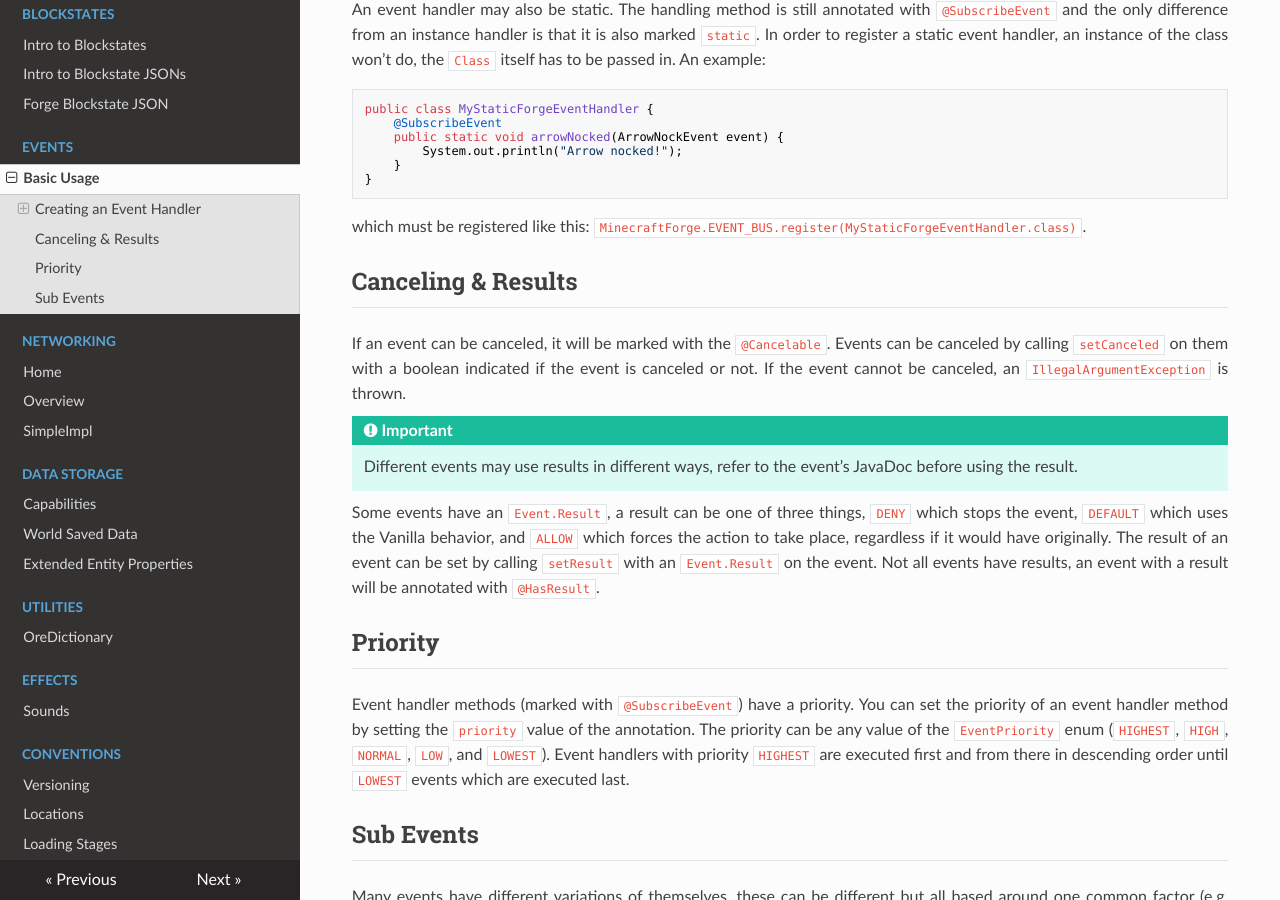
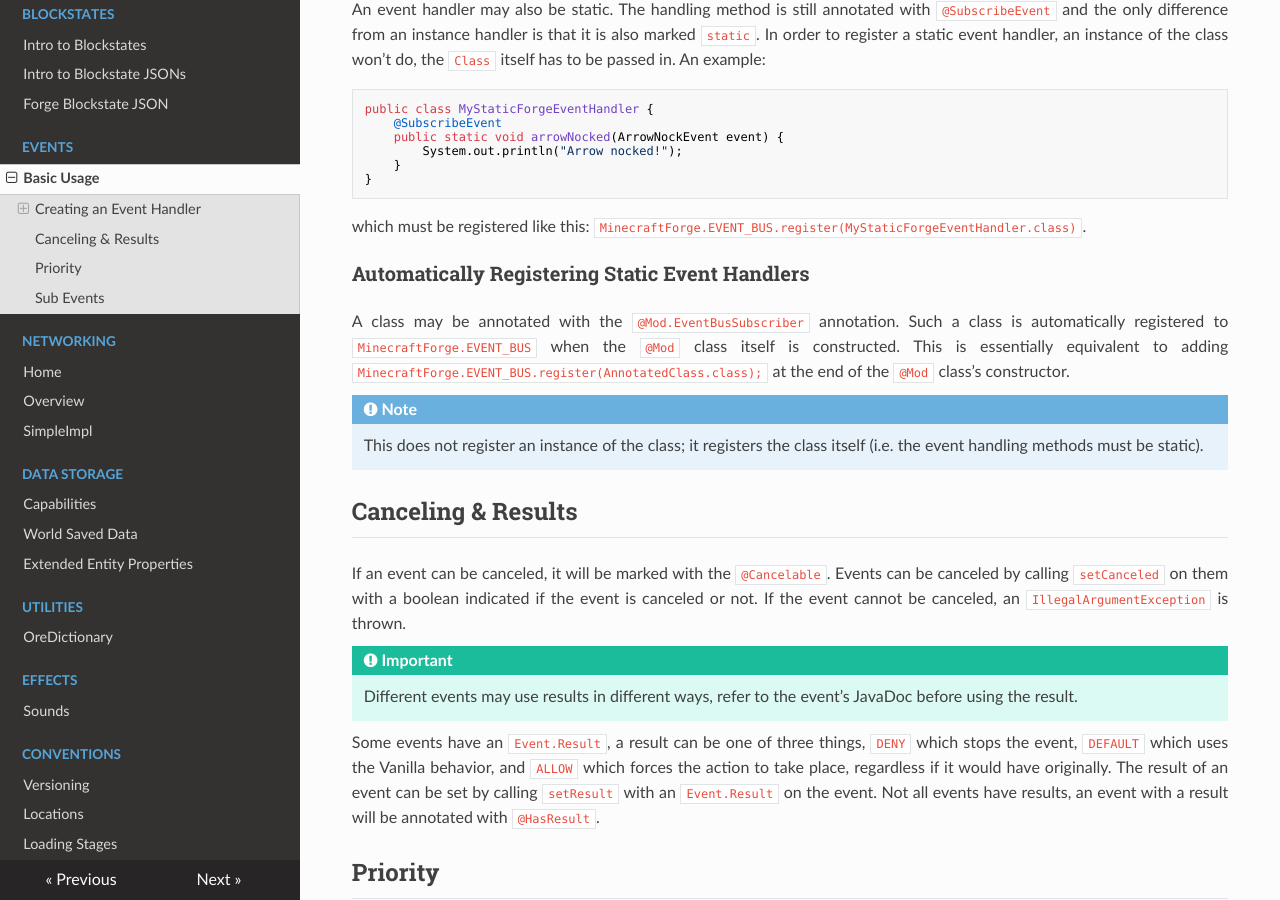
Before and after one commit to MinecraftForge/Documentation, an MkDocs documentation site: the page built from docs/events/intro.md, in a window 1280 px wide and 900 px high, scrolled down 833 px. Built offline with MkDocs 1.6.1, drawn with Linux system fonts in a browser that asks for light colours; nearby versions of some CDN libraries; old or Windows-style settings are respelled for this version of MkDocs.

Commit message:
Document `@EventBusSubscriber` in "Events" page

```diff
--- a/docs/events/intro.md
+++ b/docs/events/intro.md
@@ -42,6 +42,13 @@ public class MyStaticForgeEventHandler {
 
 which must be registered like this: `MinecraftForge.EVENT_BUS.register(MyStaticForgeEventHandler.class)`.
 
+### Automatically Registering Static Event Handlers
+
+A class may be annotated with the `@Mod.EventBusSubscriber` annotation. Such a class is automatically registered to `MinecraftForge.EVENT_BUS` when the `@Mod` class itself is constructed. This is essentially equivalent to adding `MinecraftForge.EVENT_BUS.register(AnnotatedClass.class);` at the end of the `@Mod` class's constructor.
+
+!!! note
+    This does not register an instance of the class; it registers the class itself (i.e. the event handling methods must be static).
+
 Canceling & Results
 -------------------
 
```
